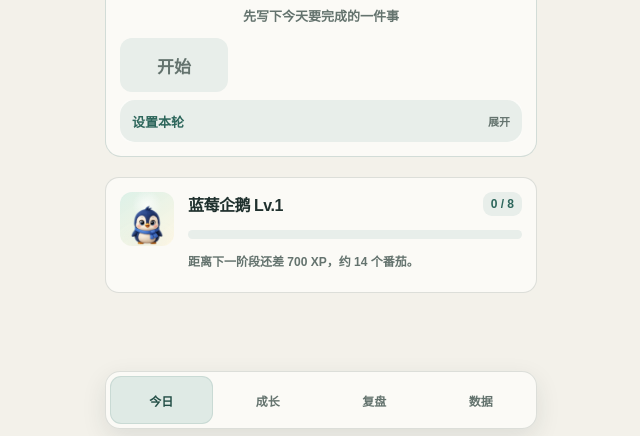
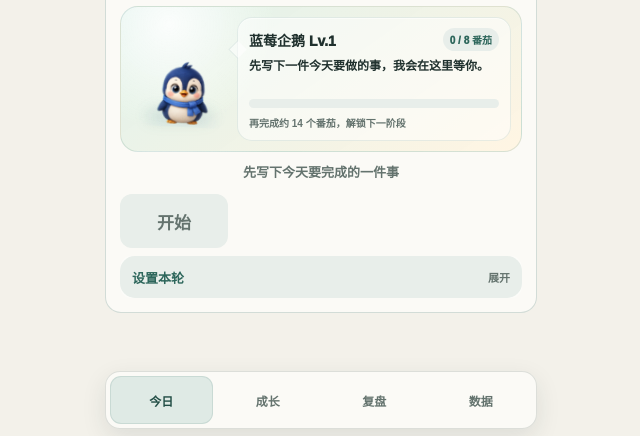
Before and after one commit to yijiujiu-liao/tomato, a website with bundled scripts: page index.html in a window 1280 px wide. Both pictures are taken after a click on the button "先离线体验". Shown: the part 364-800 px from the top of the page, without its empty margins (319-959 px from the left). Built offline with nearby package versions, Linux system fonts and the light colour scheme.

Commit message:
Merge pet companion into home timer

```diff
--- a/css/layout.css
+++ b/css/layout.css
@@ -538,71 +538,147 @@ body.dark .ai-plan-banner {
     linear-gradient(135deg, rgba(25, 40, 37, 0.92), rgba(22, 48, 42, 0.82));
 }
 
-.home-pet-status-card {
+.timer-pet-companion {
+  position: relative;
   display: grid;
-  gap: 12px;
-  padding: 16px;
+  grid-template-columns: 96px minmax(0, 1fr);
+  align-items: center;
+  gap: 10px;
+  min-height: 116px;
+  margin: 10px 0 12px;
+  padding: 10px;
+  overflow: hidden;
+  border: 1px solid rgba(37, 99, 90, 0.14);
+  border-radius: 18px;
+  background:
+    radial-gradient(circle at 12% 12%, rgba(255, 255, 255, 0.86), transparent 28%),
+    linear-gradient(145deg, rgba(218, 240, 232, 0.84), rgba(255, 244, 222, 0.82));
 }
 
-.home-pet-status-head {
-  display: flex;
-  align-items: flex-start;
-  justify-content: space-between;
-  gap: 12px;
+body.dark .timer-pet-companion {
+  background:
+    radial-gradient(circle at 12% 12%, rgba(255, 255, 255, 0.08), transparent 30%),
+    linear-gradient(145deg, rgba(34, 66, 58, 0.88), rgba(56, 47, 34, 0.76));
 }
 
-.home-pet-status-head h2 {
-  margin: 0;
-  color: var(--ink);
-  font-size: 20px;
-  font-weight: 950;
-  letter-spacing: -0.03em;
+.timer-pet-stage {
+  position: relative;
+  display: grid;
+  place-items: end center;
+  width: 96px;
+  min-height: 96px;
 }
 
-.home-pet-status-head > span {
-  padding: 7px 10px;
+.timer-pet-stage::before {
+  content: "";
+  position: absolute;
+  left: 16px;
+  right: 16px;
+  bottom: 5px;
+  height: 12px;
+  border-radius: 999px;
+  background: rgba(37, 99, 90, 0.14);
+  filter: blur(7px);
+}
+
+.timer-pet-stage::after {
+  content: "♥";
+  position: absolute;
+  top: 2px;
+  right: 3px;
+  color: var(--accent);
+  font-size: 13px;
+  opacity: 0;
+  animation: petCompanionHeart 8s ease-in-out infinite;
+}
+
+.timer-pet-stage .home-pet-art {
+  position: relative;
+  z-index: 1;
+  width: 88px;
+  height: 88px;
+  transform-origin: 50% 90%;
+}
+
+.timer-pet-companion[data-activity="breathe"] .home-pet-art {
+  animation: petCompanionBreathe 3.2s ease-in-out infinite;
+}
+
+.timer-pet-companion[data-activity="peek"] .home-pet-art {
+  animation: petCompanionPeek 4.6s ease-in-out infinite;
+}
+
+.timer-pet-companion[data-activity="hop"] .home-pet-art {
+  animation: petCompanionHop 2.8s ease-in-out infinite;
+}
+
+.timer-card[data-timer-state="running"] .timer-pet-stage .home-pet-art {
+  animation: petCompanionFocus 4s ease-in-out infinite;
+}
+
+.timer-pet-copy {
+  position: relative;
+  display: grid;
+  gap: 7px;
+  min-width: 0;
+  padding: 10px 11px;
+  border: 1px solid rgba(37, 99, 90, 0.1);
+  border-radius: 15px;
+  background: rgba(255, 255, 255, 0.52);
+}
+
+body.dark .timer-pet-copy {
+  background: rgba(18, 35, 32, 0.46);
+}
+
+.timer-pet-copy::before {
+  content: "";
+  position: absolute;
+  left: -7px;
+  top: 25px;
+  width: 12px;
+  height: 12px;
+  border-left: 1px solid rgba(37, 99, 90, 0.1);
+  border-bottom: 1px solid rgba(37, 99, 90, 0.1);
+  background: inherit;
+  transform: rotate(45deg);
+}
+
+.timer-pet-heading {
+  display: flex;
+  align-items: center;
+  justify-content: space-between;
+  gap: 8px;
+}
+
+.timer-pet-heading strong {
+  overflow: hidden;
+  color: var(--ink);
+  font-size: 14px;
+  font-weight: 950;
+  text-overflow: ellipsis;
+  white-space: nowrap;
+}
+
+.timer-pet-heading span {
+  flex: 0 0 auto;
+  padding: 4px 7px;
   border-radius: 999px;
   color: var(--brand);
   background: var(--soft);
-  font-size: 12px;
+  font-size: 10px;
   font-weight: 950;
   white-space: nowrap;
 }
 
-.home-pet-status-body {
-  display: grid;
-  grid-template-columns: 72px minmax(0, 1fr);
-  align-items: center;
-  gap: 12px;
-}
-
-.home-pet-art {
-  border-radius: 18px;
-  background:
-    radial-gradient(circle at 50% 24%, rgba(255, 255, 255, 0.74), transparent 30%),
-    linear-gradient(145deg, rgba(216, 239, 230, 0.9), rgba(255, 246, 226, 0.88));
-}
-
-.home-pet-copy {
-  display: grid;
-  gap: 4px;
-  min-width: 0;
-}
-
-.home-pet-copy strong {
+.timer-pet-message {
+  min-height: 34px;
+  margin: 0;
   color: var(--ink);
-  font-size: 15px;
-  font-weight: 950;
-  line-height: 1.35;
-}
-
-.home-pet-copy span,
-.home-pet-next {
-  margin: 0;
-  color: var(--muted);
   font-size: 12px;
-  font-weight: 850;
-  line-height: 1.55;
+  font-weight: 800;
+  line-height: 1.45;
+  text-wrap: pretty;
 }
 
 .home-pet-progress {
@@ -620,27 +696,92 @@ body.dark .ai-plan-banner {
   transition: width 0.3s ease;
 }
 
-.home-today-metrics {
-  display: grid;
-  grid-template-columns: repeat(3, minmax(0, 1fr));
-  gap: 7px;
+.home-pet-next {
+  overflow: hidden;
+  color: var(--muted);
+  font-size: 10px;
+  font-weight: 800;
+  text-overflow: ellipsis;
+  white-space: nowrap;
 }
 
-.home-today-metrics span {
-  min-height: 42px;
-  display: grid;
-  place-items: center;
-  padding: 6px;
-  border-radius: 14px;
-  color: var(--muted);
-  background: rgba(255, 255, 255, 0.42);
-  font-size: 11px;
-  font-weight: 850;
-  text-align: center;
+@keyframes petCompanionBreathe {
+  0%,
+  100% {
+    transform: translateY(0) scale(1);
+  }
+
+  50% {
+    transform: translateY(-2px) scale(1.025, 0.985);
+  }
 }
 
-.home-today-metrics strong {
-  color: var(--brand);
+@keyframes petCompanionPeek {
+  0%,
+  35%,
+  100% {
+    transform: translateX(0) rotate(0);
+  }
+
+  45% {
+    transform: translateX(-4px) rotate(-4deg);
+  }
+
+  58% {
+    transform: translateX(4px) rotate(4deg);
+  }
+}
+
+@keyframes petCompanionHop {
+  0%,
+  68%,
+  100% {
+    transform: translateY(0) scale(1);
+  }
+
+  74% {
+    transform: translateY(-8px) scale(0.98, 1.04);
+  }
+
+  82% {
+    transform: translateY(0) scale(1.04, 0.96);
+  }
+}
+
+@keyframes petCompanionFocus {
+  0%,
+  100% {
+    transform: translateY(0) scale(1);
+  }
+
+  50% {
+    transform: translateY(-1px) scale(1.012);
+  }
+}
+
+@keyframes petCompanionHeart {
+  0%,
+  58%,
+  100% {
+    opacity: 0;
+    transform: translateY(5px) scale(0.7);
+  }
+
+  68% {
+    opacity: 0.9;
+  }
+
+  82% {
+    opacity: 0;
+    transform: translateY(-12px) scale(1.05);
+  }
+}
+
+@media (prefers-reduced-motion: reduce) {
+  .timer-pet-stage .home-pet-art,
+  .timer-pet-stage::after {
+    animation: none !important;
+  }
 }
 
 body[data-page="home"] .plan-card {
--- a/css/refinements.css
+++ b/css/refinements.css
@@ -196,47 +196,34 @@ body[data-page="home"] .plan-header h2 {
   font-weight: 750;
 }
 
-.home-pet-status-card {
-  position: relative;
-  display: grid;
-  gap: 7px;
-  min-height: 116px;
-  padding: 14px 14px 14px 82px;
+.today-stack .timer-pet-companion {
+  margin-block: 9px 10px;
 }
 
-.home-pet-status-body {
-  position: absolute;
-  top: 14px;
-  left: 14px;
-  display: block;
+.today-stack .timer-pet-copy {
+  box-shadow: inset 0 1px 0 rgba(255, 255, 255, 0.46);
 }
 
-.home-pet-art {
-  width: 54px;
-  height: 54px;
-  border-radius: 12px;
-}
+@media (max-width: 390px) {
+  .timer-pet-companion {
+    grid-template-columns: 82px minmax(0, 1fr);
+    padding: 8px;
+  }
 
-.home-pet-copy,
-.home-today-metrics {
-  display: none;
-}
+  .timer-pet-stage {
+    width: 82px;
+  }
 
-.home-pet-status-head h2 {
-  font-size: 16px;
-  font-weight: 800;
-}
+  .timer-pet-stage .home-pet-art {
+    width: 78px;
+    height: 78px;
+  }
 
-.home-pet-status-head > span {
-  padding: 5px 8px;
-  border-radius: 9px;
-  font-weight: 800;
-}
-
-.home-pet-next {
-  overflow: hidden;
-  white-space: nowrap;
-  text-overflow: ellipsis;
+  .timer-pet-heading span {
+    max-width: 74px;
+    overflow: hidden;
+    text-overflow: ellipsis;
+  }
 }
 
 .ai-plan-banner {
--- a/index.html
+++ b/index.html
@@ -100,32 +100,6 @@
 
           <div id="todayTaskMount"></div>
 
-          <section class="card home-pet-status-card" aria-label="今日宠物成长状态">
-            <div class="home-pet-status-head">
-              <div>
-                <p class="page-kicker">Growth</p>
-                <h2 id="homePetChip">蓝莓企鹅 Lv.1</h2>
-              </div>
-              <span id="homeGoalProgress">0 / 8</span>
-            </div>
-            <div class="home-pet-status-body">
-              <div class="home-pet-art" id="homePetArt" aria-hidden="true"></div>
-              <div class="home-pet-copy">
-                <strong>宠物正在等你完成下一轮</strong>
-                <span>专注完成后 XP 会增长，连续番茄有额外奖励。</span>
-              </div>
-            </div>
-            <div class="home-pet-progress" aria-label="首页宠物经验进度">
-              <div id="homePetProgressFill"></div>
-            </div>
-            <p class="home-pet-next" id="homePetNextHint">完成一个完整番茄后获得 XP。</p>
-            <div class="home-today-metrics" aria-label="今日学习概览">
-              <span><strong id="homeTaskProgress">0 / 0</strong> 任务</span>
-              <span><strong id="homeFocusMinutes">0</strong> 分钟</span>
-              <span><strong id="homeStreakText">连续 0</strong></span>
-            </div>
-          </section>
-
         </div>
       </section>
 
@@ -219,6 +193,24 @@
             <div class="timer-progress-fill" id="timerProgressFill"></div>
           </div>
           <p class="progress-text" id="timerProgressText">本轮已完成 0%</p>
+
+          <section class="timer-pet-companion" id="homePetCompanion" data-activity="breathe" data-mood="ready" aria-label="当前宠物陪伴">
+            <div class="timer-pet-stage" aria-hidden="true">
+              <div class="home-pet-art" id="homePetArt"></div>
+            </div>
+            <div class="timer-pet-copy">
+              <div class="timer-pet-heading">
+                <strong id="homePetChip">蓝莓企鹅 Lv.1</strong>
+                <span id="homeGoalProgress">0 / 8 番茄</span>
+              </div>
+              <p class="timer-pet-message" id="homePetMessage">别着急，我陪你把这一轮稳稳完成。</p>
+              <div class="home-pet-progress" aria-label="当前宠物经验进度">
+                <div id="homePetProgressFill"></div>
+              </div>
+              <small class="home-pet-next" id="homePetNextHint">完成一个完整番茄后获得 XP。</small>
+            </div>
+          </section>
+
           <p class="status-text" id="statusText">准备开始今天的第一轮专注。</p>
 
           <div class="controls">
--- a/js/pages/home.js
+++ b/js/pages/home.js
@@ -1,18 +1,58 @@
 import { createPetProgress, getEvolutionStage, getNextStageProgress, normalizePetType, renderPetImage } from "../pet.js";
 import { PET_TYPES } from "../state.js";
+
+const PET_COMPANION_MESSAGES = [
+  "别着急，我陪你把这一轮稳稳完成。",
+  "再专注一个番茄，我们都会更接近目标。",
+  "今天的努力没有消失，它正在变成我的成长。",
+  "肩膀放松，先做好眼前这一件事。",
+];
+
+const PET_IDLE_ACTIVITIES = ["breathe", "peek", "hop"];
 
 export function addHomeTask({ title, addTask }) {
   const cleanTitle = String(title || "").trim();
   return { added: Boolean(addTask(cleanTitle)) };
 }
 
-export function renderHomePage({ elements, tasks, todayData, formatPlanDate }) {
+export function getHomePetCompanionState({ tasks, todayData, messageIndex = 0 }) {
+  const unfinishedTasks = tasks.filter((task) => !task.completed);
+  const allTasksCompleted = tasks.length > 0 && unfinishedTasks.length === 0;
+  const goalReached = todayData.completedCount > 0
+    && todayData.completedCount >= todayData.dailyGoal;
+
+  if (tasks.length === 0) {
+    return {
+      activity: "peek",
+      mood: "waiting",
+      message: "先写下一件今天要做的事，我会在这里等你。",
+    };
+  }
+
+  if (allTasksCompleted || goalReached) {
+    return {
+      activity: "hop",
+      mood: "celebrate",
+      message: "今天已经很棒啦，记得把这份节奏带到明天。",
+    };
+  }
+
+  const safeIndex = Math.abs(Number(messageIndex) || 0);
+  return {
+    activity: PET_IDLE_ACTIVITIES[safeIndex % PET_IDLE_ACTIVITIES.length],
+    mood: todayData.completedCount > 0 ? "happy" : "ready",
+    message: PET_COMPANION_MESSAGES[safeIndex % PET_COMPANION_MESSAGES.length],
+  };
+}
+
+export function renderHomePage({ elements, tasks, todayData, formatPlanDate, messageIndex = 0 }) {
   document.body.classList.toggle("has-no-tasks", tasks.length === 0);
   const progress = todayData.petProgress || createPetProgress(todayData.selectedPet);
   const petId = normalizePetType(progress.petId || todayData.selectedPet);
   const petType = PET_TYPES[petId];
   const stage = getEvolutionStage(progress.level);
   const xpPercent = Math.min(100, Math.round((progress.currentXP / progress.nextLevelXP) * 100));
+  const companionState = getHomePetCompanionState({ tasks, todayData, messageIndex });
 
   renderHomePageView({
     elements,
@@ -23,12 +63,17 @@ export function renderHomePage({ elements, tasks, todayData, formatPlanDate }) {
     formatPlanDate,
   });
   renderAiPlanBanner(elements, tasks);
+  if (elements.homePetCompanion) {
+    elements.homePetCompanion.dataset.activity = companionState.activity;
+    elements.homePetCompanion.dataset.mood = companionState.mood;
+  }
+  if (elements.homePetMessage) elements.homePetMessage.textContent = companionState.message;
   if (elements.homePetArt) elements.homePetArt.innerHTML = renderPetImage(petId, stage.id, "choice");
   if (elements.homePetProgressFill) elements.homePetProgressFill.style.width = `${xpPercent}%`;
   if (elements.homePetNextHint) {
     const nextStage = getNextStageProgress(progress, todayData.focusDuration);
     elements.homePetNextHint.textContent = nextStage
-      ? `距离下一阶段还差 ${nextStage.xp} XP，约 ${nextStage.tomatoes} 个番茄。`
+      ? `再完成约 ${nextStage.tomatoes} 个番茄，解锁下一阶段`
       : "已经是完全体，继续积累长期成长。";
   }
 }
@@ -69,20 +114,18 @@ export function renderHomePageView({
   petLevel,
   formatPlanDate
 }) {
-  if (!elements.homeTaskProgress) {
+  if (!elements.homeDateText) {
     return;
   }
 
-  const completedTasks = tasks.filter((task) => task.completed);
   const nextTask = tasks.find((task) => !task.completed);
   const selectedTask = tasks.find((task) => task.id === todayData.currentTaskId && !task.completed);
 
   elements.homeDateText.textContent = formatPlanDate(new Date());
-  elements.homeTaskProgress.textContent = `${completedTasks.length} / ${tasks.length}`;
-  elements.homeFocusMinutes.textContent = String(todayData.focusMinutes || 0);
-  elements.homeGoalProgress.textContent = `${todayData.completedCount} / ${todayData.dailyGoal}`;
-  elements.homeStreakText.textContent = `连续 ${todayData.streak || 0}`;
-  elements.homePetChip.textContent = `${petName} Lv.${petLevel}`;
+  if (elements.homeGoalProgress) {
+    elements.homeGoalProgress.textContent = `${todayData.completedCount} / ${todayData.dailyGoal} 番茄`;
+  }
+  if (elements.homePetChip) elements.homePetChip.textContent = `${petName} Lv.${petLevel}`;
   elements.homeQuickTask.hidden = tasks.length > 0;
   if (elements.homeReviewBtn) {
     const reviewState = getHomeReviewState({
--- a/script.js
+++ b/script.js
@@ -101,12 +101,11 @@ const appPages = document.querySelectorAll(".app-page");
 const todayTaskMount = document.querySelector("#todayTaskMount");
 const todayTimerMount = document.querySelector("#todayTimerMount");
 const homeDateText = document.querySelector("#homeDateText");
-const homeTaskProgress = document.querySelector("#homeTaskProgress");
-const homeFocusMinutes = document.querySelector("#homeFocusMinutes");
 const homeGoalProgress = document.querySelector("#homeGoalProgress");
-const homeStreakText = document.querySelector("#homeStreakText");
+const homePetCompanion = document.querySelector("#homePetCompanion");
 const homePetChip = document.querySelector("#homePetChip");
 const homePetArt = document.querySelector("#homePetArt");
+const homePetMessage = document.querySelector("#homePetMessage");
 const homePetProgressFill = document.querySelector("#homePetProgressFill");
 const homePetNextHint = document.querySelector("#homePetNextHint");
 const homeNextTaskTitle = document.querySelector("#homeNextTaskTitle");
@@ -371,6 +370,7 @@ let focusFlowController = null;
 
 const todayStore = createTodayStore({ storage: localStorage, key: STORAGE_KEY, getDateKey });
 let todayData = todayStore.load();
+let homePetMessageIndex = 0;
 const cloudStatsController = createCloudStatsController({
   isEnabled: isCloudSyncEnabled,
   fetchStats: (range) => cloudRepository.fetchStats(range),
@@ -594,6 +594,11 @@ setupCurrentGoalUI();
 placeDataUtilitiesLast();
 refreshAuthUI();
 bootstrapCloudSession();
+window.setInterval(() => {
+  if (document.hidden || document.body.dataset.page !== "home") return;
+  homePetMessageIndex += 1;
+  renderHomePage();
+}, 9000);
 
 startBtn.addEventListener("click", startTimer);
 pauseBtn.addEventListener("click", pauseTimer);
@@ -1396,11 +1401,10 @@ function renderHomePage() {
   renderHomePageView({
     elements: {
       homeDateText,
-      homeTaskProgress,
-      homeFocusMinutes,
       homeGoalProgress,
-      homeStreakText,
+      homePetCompanion,
       homePetChip,
+      homePetMessage,
       homeNextTaskTitle,
       homeNextTaskHint,
       homeQuickTask,
@@ -1414,7 +1418,8 @@ function renderHomePage() {
     },
     tasks,
     todayData,
-    formatPlanDate
+    formatPlanDate,
+    messageIndex: homePetMessageIndex
   });
 }
 
@@ -1552,6 +1557,7 @@ function selectPetType(typeKey) {
   const selected = petController.select(typeKey);
   renderPetPicker();
   updatePetUI();
+  renderHomePage();
   statusText.textContent = `已切换为 ${selected.name}，从 Lv.1 开始培养。`;
 }
 
--- a/sw.js
+++ b/sw.js
@@ -1,4 +1,4 @@
-const CACHE_NAME = "kaoyan-pomodoro-v60";
+const CACHE_NAME = "kaoyan-pomodoro-v61";
 const ASSETS = [
   "./",
   "./index.html",
```
Also changed, not shown: tests/home.test.js (+37 -1 lines).
